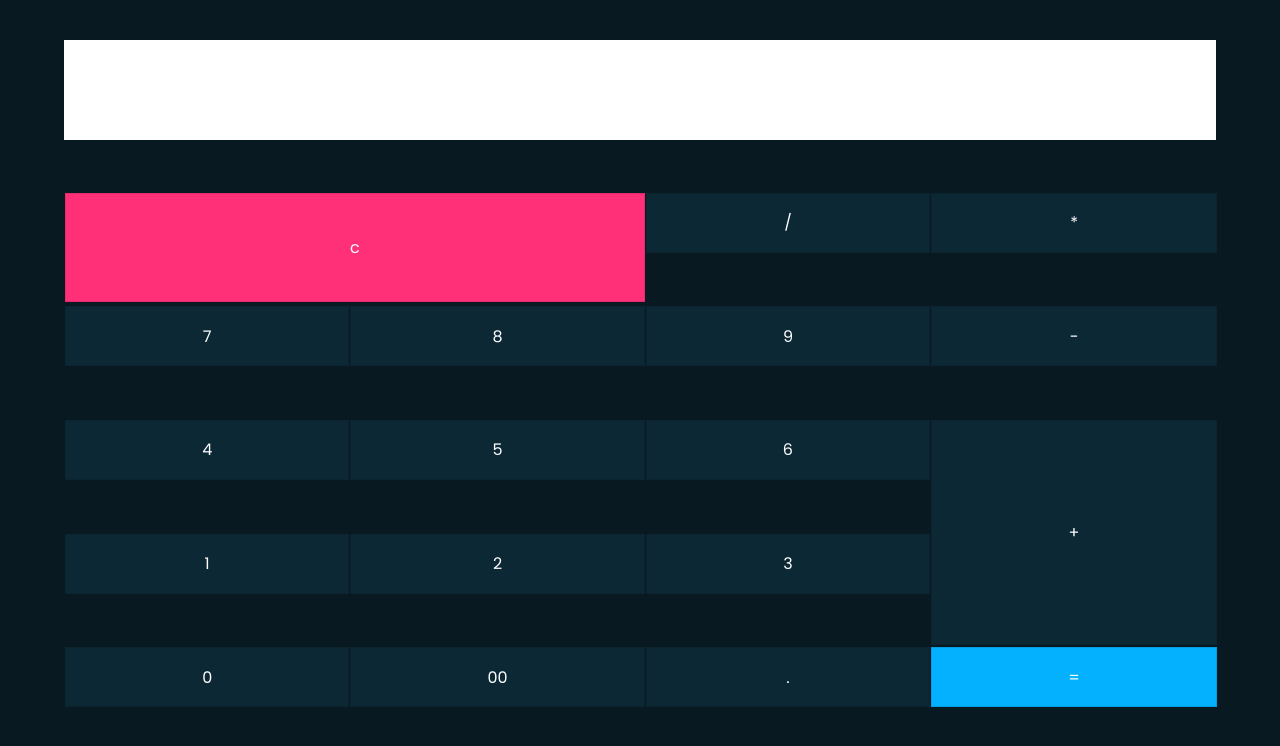
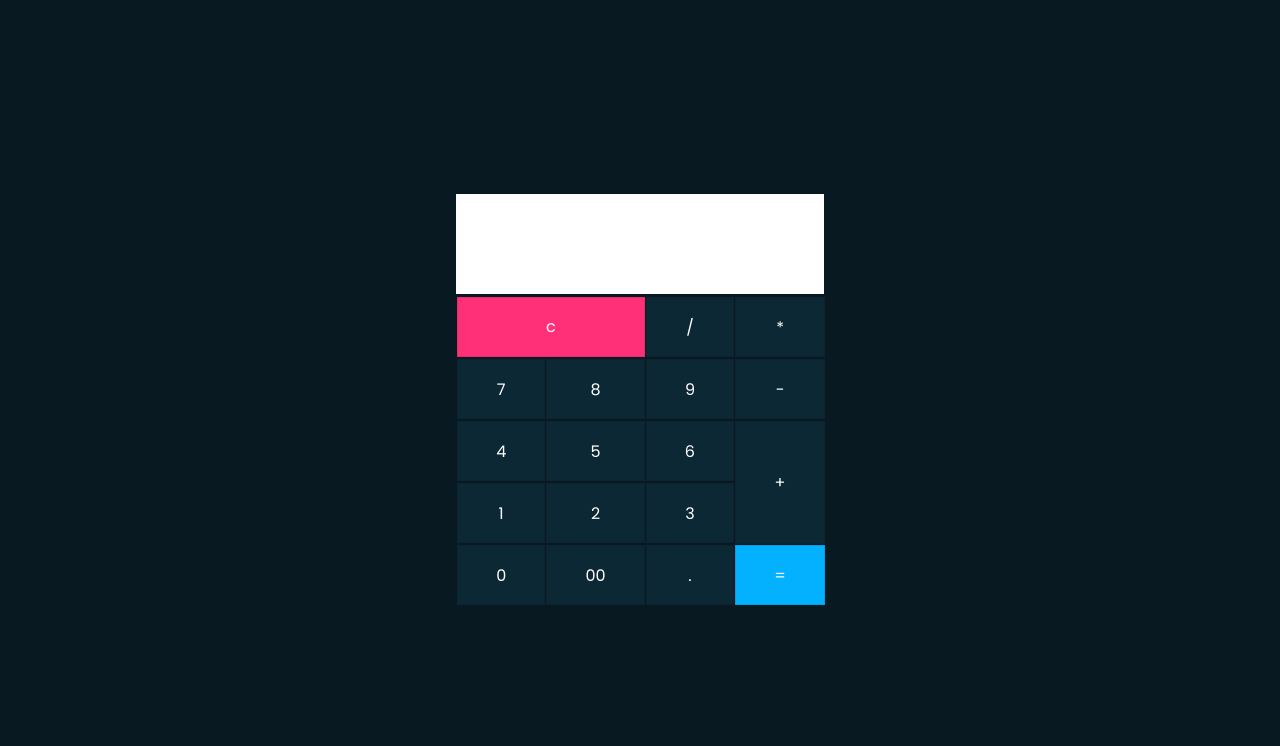
Before and after one commit to 10850/calculator, a plain HTML site: page index.html in a window 1280 px wide. Drawn offline with Linux system fonts and the light colour scheme.

Commit message:
fejlrettelse

```diff
--- a/style.css
+++ b/style.css
@@ -19,7 +19,6 @@ body {
     display: grid;
     min-height: 90vh;
     min-width: 90vw;
-    max-width: 90vw;
 }
 
 .calculator .value {
@@ -69,8 +68,8 @@ body {
 
 @media screen and (min-width: 600px) {
     .calculator {
-        height: auto;
-        width: auto;
+        min-height: auto;
+        min-width: auto;
         grid-column-gap: 1px;
     }
 
@@ -83,6 +82,7 @@ body {
         outline: none;
         padding: 10px;
         font-size: 18px;
+        margin-bottom: 2px;
 
     }
 
```
